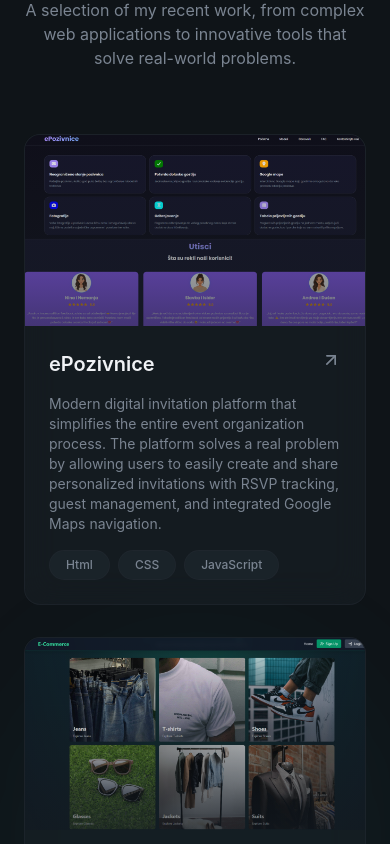
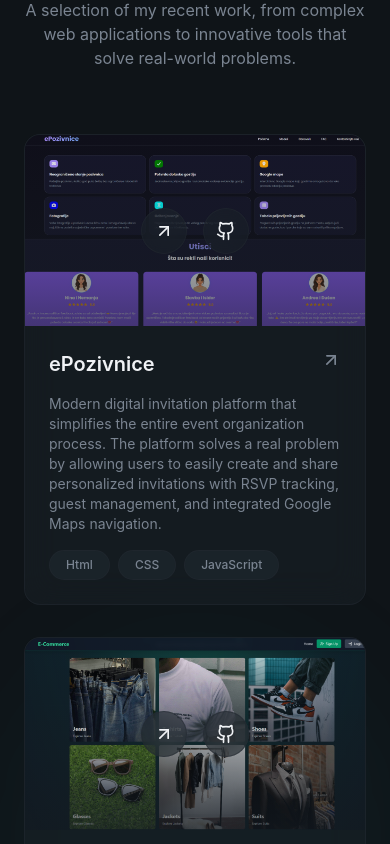
Before and after one commit to NikolaTomic00/nikolatomic-portfolio, a React (Vite) app: page / in a window 390 px wide. Shown: the part 3540-4384 px from the top of the page. Built offline with nearby package versions, Linux system fonts and the light colour scheme.

Commit message:
Removed onhover effect on mobile devices for github link and website link on projects preview images

```diff
--- a/src/sections/Projects.jsx
+++ b/src/sections/Projects.jsx
@@ -117,7 +117,7 @@ export const Projects = () => {
                  to-transparent opacity-60"
                 />
                 {/* Overlay Links */}
-                <div className="absolute inset-0 flex items-center justify-center gap-4 opacity-0 group-hover:opacity-100 transition-opacity duration-300">
+                <div className="absolute inset-0 flex items-center justify-center gap-4 max-md:opacity-100 opacity-0 group-hover:opacity-100 transition-opacity duration-300">
                   <a
                     href={project.link}
                     className="p-3 rounded-full glass hover:bg-primary hover:text-primary-foreground transition-all"
```
